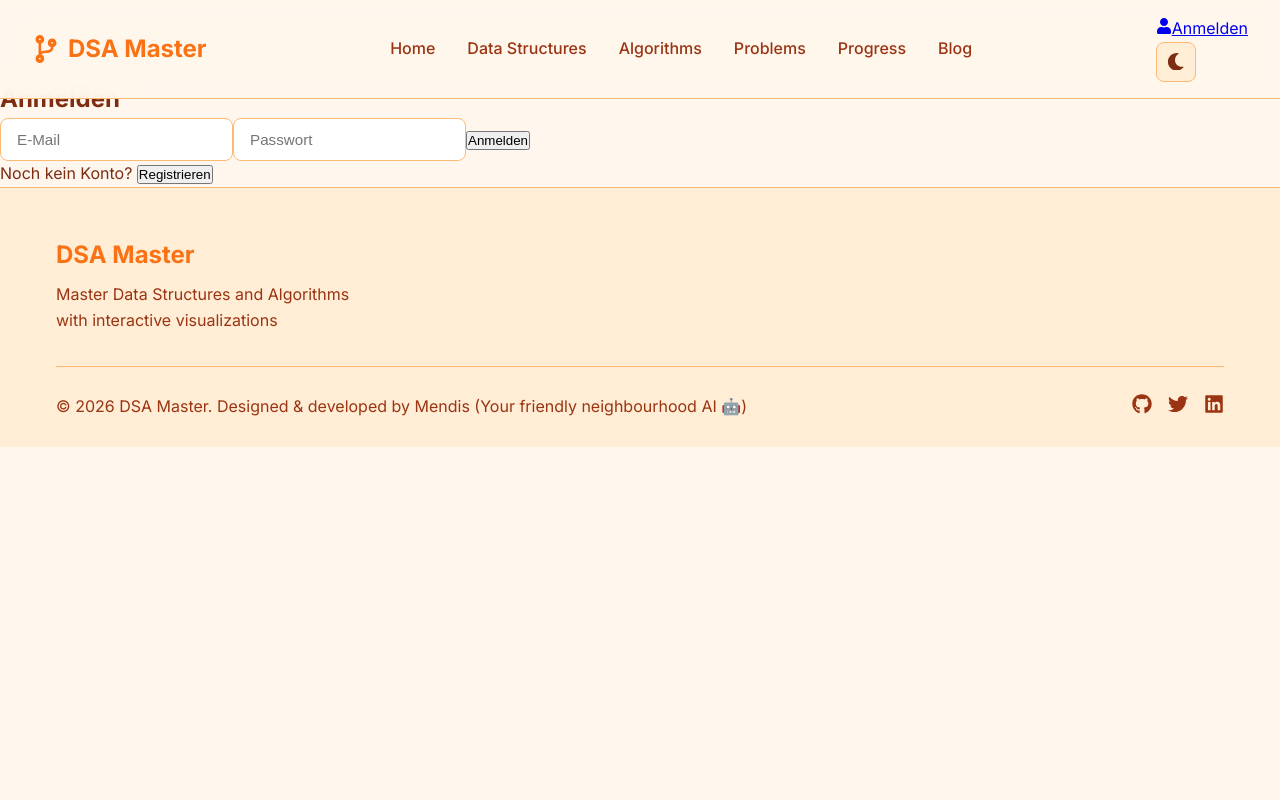
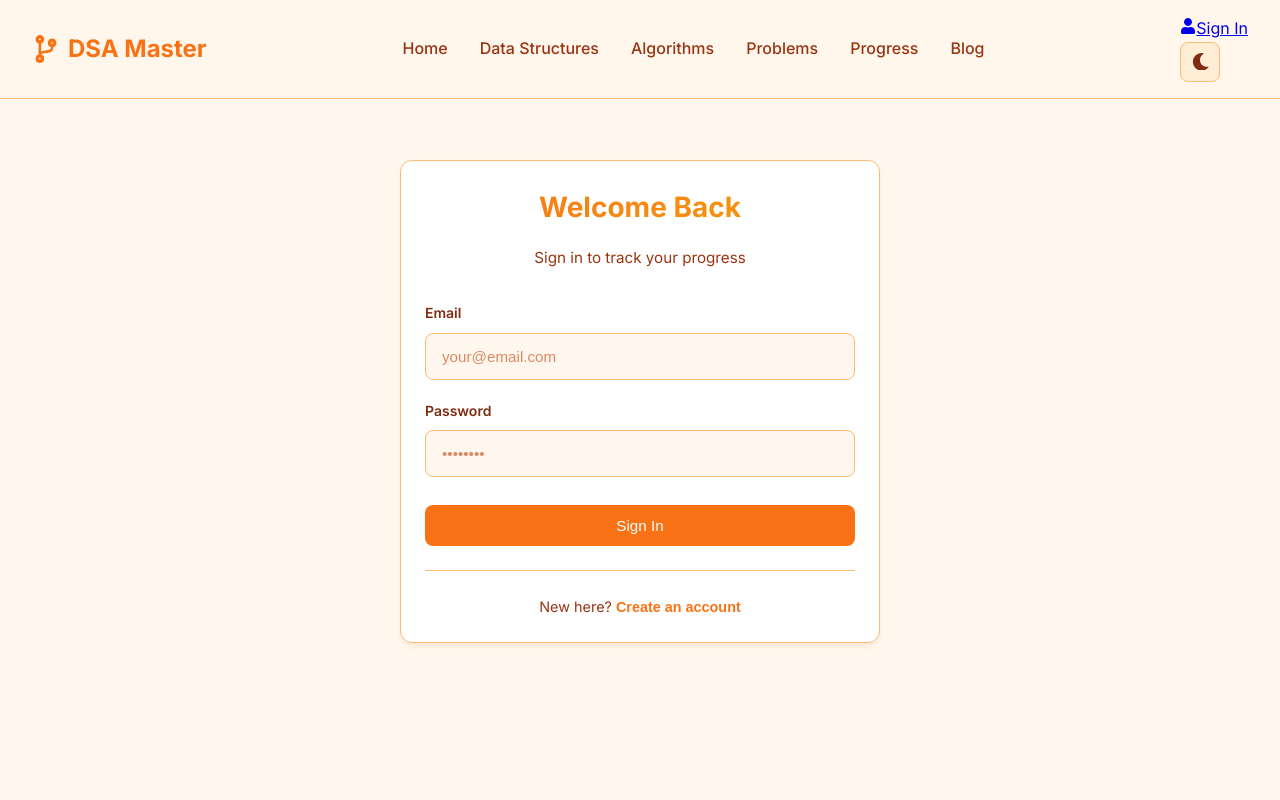
Before and after one commit to mendisaibot-sudo/dsamaster-frontend, a React (Vite) app: page /#/auth/login in a window 1280 px wide. Shown: the top 800 px of the page. Built offline with nearby package versions, Linux system fonts and the light colour scheme; no server answers.

Commit message:
fix(auth): redesign login/register page to match site aesthetics, switch to English

```diff
--- /dev/null
+++ b/src/components/Auth/Auth.css
@@ -0,0 +1,172 @@
+/* Auth Page Styles - Matches site design system */
+
+.auth-page {
+  min-height: calc(100vh - 80px);
+  display: flex;
+  align-items: flex-start;
+  justify-content: center;
+  padding-top: 3rem;
+  padding-bottom: 3rem;
+}
+
+.auth-container {
+  width: 100%;
+  max-width: 480px;
+}
+
+.auth-card {
+  padding: 2.5rem;
+}
+
+.auth-header {
+  text-align: center;
+  margin-bottom: 2rem;
+}
+
+/* Form Styles */
+.auth-form {
+  display: flex;
+  flex-direction: column;
+  gap: 1.25rem;
+}
+
+.form-group {
+  display: flex;
+  flex-direction: column;
+  gap: 0.5rem;
+}
+
+.form-label {
+  font-size: 0.875rem;
+  font-weight: 600;
+  color: var(--text-primary);
+}
+
+.text-muted {
+  font-weight: 400;
+  color: var(--text-muted);
+}
+
+.form-input {
+  width: 100%;
+  padding: 0.875rem 1rem;
+  background: var(--bg-primary);
+  border: 1.5px solid var(--border-color);
+  border-radius: var(--radius-sm);
+  color: var(--text-primary);
+  font-size: 0.95rem;
+  transition: var(--transition);
+}
+
+.form-input:focus {
+  outline: none;
+  border-color: var(--primary);
+  box-shadow: 0 0 0 3px rgba(249, 115, 22, 0.1);
+}
+
+.form-input::placeholder {
+  color: var(--text-muted);
+  opacity: 0.6;
+}
+
+/* Row layout for side-by-side fields */
+.form-row {
+  display: grid;
+  grid-template-columns: 1fr 1fr;
+  gap: 1rem;
+}
+
+/* Error Message */
+.auth-error {
+  background: rgba(239, 68, 68, 0.1);
+  color: #dc2626;
+  padding: 0.875rem 1rem;
+  border-radius: var(--radius-sm);
+  font-size: 0.875rem;
+  border: 1px solid rgba(239, 68, 68, 0.2);
+}
+
+/* CAPTCHA */
+.captcha-section {
+  display: flex;
+  flex-direction: column;
+  gap: 0.75rem;
+}
+
+.captcha-box {
+  display: flex;
+  align-items: center;
+  gap: 1rem;
+  flex-wrap: wrap;
+}
+
+.captcha-image {
+  height: 60px;
+  border-radius: var(--radius-sm);
+  border: 1px solid var(--border-color);
+  background: var(--bg-card);
+}
+
+/* Submit Button */
+.auth-submit {
+  width: 100%;
+  justify-content: center;
+  margin-top: 0.5rem;
+  padding: 1rem 1.5rem;
+  font-size: 1rem;
+}
+
+.auth-submit:disabled {
+  opacity: 0.6;
+  cursor: not-allowed;
+  transform: none;
+}
+
+/* Footer */
+.auth-footer {
+  text-align: center;
+  margin-top: 1.5rem;
+  padding-top: 1.5rem;
+  border-top: 1px solid var(--border-color);
+  color: var(--text-secondary);
+  font-size: 0.9rem;
+}
+
+.auth-link {
+  background: none;
+  border: none;
+  color: var(--primary);
+  font-weight: 600;
+  cursor: pointer;
+  padding: 0;
+  font-size: inherit;
+  text-decoration: underline;
+  text-decoration-color: transparent;
+  transition: var(--transition);
+}
+
+.auth-link:hover {
+  text-decoration-color: var(--primary);
+}
+
+/* Responsive */
+@media (max-width: 768px) {
+  .auth-page {
+    padding-top: 1.5rem;
+    padding-left: 1rem;
+    padding-right: 1rem;
+  }
+
+  .auth-card {
+    padding: 1.75rem;
+  }
+
+  .form-row {
+    grid-template-columns: 1fr;
+  }
+
+  .captcha-box {
+    flex-direction: column;
+    align-items: flex-start;
+  }
+}
--- a/src/components/Auth/LoginPage.jsx
+++ b/src/components/Auth/LoginPage.jsx
@@ -1,5 +1,6 @@
-import { useState } from 'react';
+import { useState, useEffect } from 'react';
 import { useAuth } from '../../contexts/AuthContext';
+import './Auth.css';
 
 export default function LoginPage() {
   const [mode, setMode] = useState('login');
@@ -7,113 +8,200 @@ export default function LoginPage() {
     email: '', password: '', first_name: '', last_name: '', display_name: ''
   });
   const [captcha, setCaptcha] = useState(null);
+  const [captchaAnswer, setCaptchaAnswer] = useState('');
   const [error, setError] = useState('');
+  const [loading, setLoading] = useState(false);
   const { login, register } = useAuth();
 
+  const API_URL = import.meta.env.VITE_API_URL || 'https://dsamaster.de';
+
   const loadCaptcha = async () => {
-    const API_URL = import.meta.env.VITE_API_URL || 'https://dsamaster.de';
+    try {
       const res = await fetch(`${API_URL}/api/auth/captcha`, { method: 'POST' });
       const data = await res.json();
       if (data.success) setCaptcha(data.data);
+    } catch (err) {
+      console.error('Failed to load captcha:', err);
+    }
   };
+
+  useEffect(() => {
+    if (mode === 'register') loadCaptcha();
+  }, [mode]);
 
   const handleSubmit = async (e) => {
     e.preventDefault();
     setError('');
+    setLoading(true);
 
+    try {
       if (mode === 'login') {
         const res = await login(form.email, form.password);
         if (!res.success) setError(res.error || 'Login failed');
       } else {
-      const res = await register({ ...form, captcha_id: captcha?.captcha_id, captcha_answer: captchaAnswer });
-      if (!res.success) setError(res.error || 'Registration failed');
+        if (!captchaAnswer.trim()) {
+          setError('Please enter the CAPTCHA');
+          setLoading(false);
+          return;
         }
+        const res = await register({
+          ...form,
+          captcha_id: captcha?.captcha_id,
+          captcha_answer: captchaAnswer
+        });
+        if (!res.success) {
+          setError(res.error || 'Registration failed');
+          loadCaptcha();
+          setCaptchaAnswer('');
+        }
+      }
+    } catch (err) {
+      setError('An error occurred. Please try again.');
+    }
+    setLoading(false);
+  };
+
+  const toggleMode = () => {
+    setMode(mode === 'login' ? 'register' : 'login');
+    setError('');
+    setCaptchaAnswer('');
   };
 
   return (
-    <div className="max-w-md mx-auto mt-20 p-8 bg-card border border-border rounded-xl shadow-lg">
-      <h2 className="text-2xl font-bold text-center mb-6">
-        {mode === 'login' ? 'Anmelden' : 'Konto erstellen'}
-      </h2>
+    <div className="auth-page section">
+      <div className="auth-container animate-fade-in">
+        <div className="auth-card card">
+          <div className="auth-header">
+            <h1 className="section-title" style={{ fontSize: '1.75rem' }}>
+              {mode === 'login' ? 'Welcome Back' : 'Create Account'}
+            </h1>
+            <p className="section-subtitle" style={{ fontSize: '0.95rem' }}>
+              {mode === 'login'
+                ? 'Sign in to track your progress'
+                : 'Join to start your DSA journey'}
+            </p>
+          </div>
 
-      {error && <div className="bg-red-500/10 text-red-400 p-3 rounded-lg mb-4 text-sm">{error}</div>}
+          {error && (
+            <div className="auth-error">
+              {error}
+            </div>
+          )}
 
-      <form onSubmit={handleSubmit} className="space-y-4">
+          <form onSubmit={handleSubmit} className="auth-form">
+            <div className="form-group">
+              <label className="form-label">Email</label>
               <input
                 type="email"
-          placeholder="E-Mail"
+                placeholder="your@email.com"
                 value={form.email}
                 onChange={e => setForm({...form, email: e.target.value})}
-          className="w-full p-3 bg-secondary border border-border rounded-lg text-foreground outline-none focus:border-primary"
+                className="form-input"
                 required
               />
+            </div>
+
+            <div className="form-group">
+              <label className="form-label">Password</label>
               <input
                 type="password"
-          placeholder="Passwort"
+                placeholder="••••••••"
                 value={form.password}
                 onChange={e => setForm({...form, password: e.target.value})}
-          className="w-full p-3 bg-secondary border border-border rounded-lg text-foreground outline-none focus:border-primary"
+                className="form-input"
                 required
               />
+            </div>
 
             {mode === 'register' && (
               <>
-            <div className="grid grid-cols-2 gap-4">
+                <div className="form-row">
+                  <div className="form-group">
+                    <label className="form-label">First Name</label>
                     <input
                       type="text"
-                placeholder="Vorname"
+                      placeholder="John"
                       value={form.first_name}
                       onChange={e => setForm({...form, first_name: e.target.value})}
-                className="w-full p-3 bg-secondary border border-border rounded-lg text-foreground outline-none focus:border-primary"
-                required
-              />
-              <input
-                type="text"
-                placeholder="Nachname"
-                value={form.last_name}
-                onChange={e => setForm({...form, last_name: e.target.value})}
-                className="w-full p-3 bg-secondary border border-border rounded-lg text-foreground outline-none focus:border-primary"
+                      className="form-input"
                       required
                     />
                   </div>
+                  <div className="form-group">
+                    <label className="form-label">Last Name</label>
                     <input
                       type="text"
-              placeholder="Anzeigename (optional)"
+                      placeholder="Doe"
+                      value={form.last_name}
+                      onChange={e => setForm({...form, last_name: e.target.value})}
+                      className="form-input"
+                      required
+                    />
+                  </div>
+                </div>
+
+                <div className="form-group">
+                  <label className="form-label">Display Name <span className="text-muted">(optional)</span></label>
+                  <input
+                    type="text"
+                    placeholder="How others see you"
                     value={form.display_name}
                     onChange={e => setForm({...form, display_name: e.target.value})}
-              className="w-full p-3 bg-secondary border border-border rounded-lg text-foreground outline-none focus:border-primary"
+                    className="form-input"
                   />
+                </div>
 
                 {/* CAPTCHA */}
-            <div className="border border-border rounded-lg p-4">
-              {captcha && <img src={captcha.image} alt="CAPTCHA" className="mb-3" />}
-              <button type="button" onClick={loadCaptcha} className="text-sm text-primary hover:underline">
-                {captcha ? 'Neues CAPTCHA' : 'CAPTCHA laden'}
+                <div className="captcha-section">
+                  <label className="form-label">Security Check</label>
+                  <div className="captcha-box">
+                    {captcha && (
+                      <img
+                        src={captcha.image}
+                        alt="CAPTCHA"
+                        className="captcha-image"
+                      />
+                    )}
+                    <button
+                      type="button"
+                      onClick={loadCaptcha}
+                      className="btn btn-secondary btn-sm"
+                    >
+                      🔄 Refresh
                     </button>
+                  </div>
                   <input
                     type="text"
-                placeholder="CAPTCHA eingeben"
+                    placeholder="Enter characters above"
                     value={captchaAnswer}
                     onChange={e => setCaptchaAnswer(e.target.value)}
-                className="w-full mt-3 p-3 bg-secondary border border-border rounded-lg text-foreground outline-none focus:border-primary"
+                    className="form-input"
                     required
                   />
                 </div>
               </>
             )}
 
-        <button type="submit" className="w-full bg-primary text-primary-foreground p-3 rounded-lg font-semibold hover:opacity-90 transition">
-          {mode === 'login' ? 'Anmelden' : 'Konto erstellen'}
+            <button
+              type="submit"
+              className="btn btn-primary auth-submit"
+              disabled={loading}
+            >
+              {loading ? 'Please wait...' : (mode === 'login' ? 'Sign In' : 'Create Account')}
             </button>
           </form>
 
-      <p className="text-center mt-4 text-sm text-muted-foreground">
+          <div className="auth-footer">
+            <p>
               {mode === 'login' ? (
-          <>Noch kein Konto? <button onClick={() => setMode('register')} className="text-primary hover:underline">Registrieren</button></>
+                <>New here? <button onClick={toggleMode} className="auth-link">Create an account</button></>
               ) : (
-          <>Bereits ein Konto? <button onClick={() => setMode('login')} className="text-primary hover:underline">Anmelden</button></>
+                <>Already have an account? <button onClick={toggleMode} className="auth-link">Sign in</button></>
               )}
             </p>
           </div>
+        </div>
+      </div>
+    </div>
   );
 }
--- a/src/components/Navbar.jsx
+++ b/src/components/Navbar.jsx
@@ -73,7 +73,7 @@ const Navbar = () => {
               <button
                 onClick={logout}
                 className="p-2 rounded-lg hover:bg-secondary transition"
-                title="Abmelden"
+                title="Sign Out"
               >
                 <FaSignOutAlt />
               </button>
@@ -84,7 +84,7 @@ const Navbar = () => {
               className="flex items-center gap-2 px-4 py-2 bg-primary text-primary-foreground rounded-lg hover:opacity-90 transition text-sm"
             >
               <FaUser />
-              <span className="hidden md:inline">Anmelden</span>
+              <span className="hidden md:inline">Sign In</span>
             </Link>
           )}
           <button
```
Lines whose indentation alone changed are shown as unchanged.
